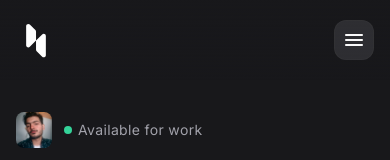
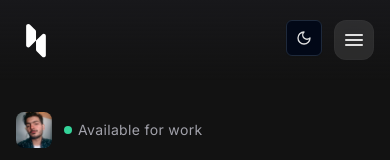
Before and after one commit to codewithmutahir/Portfolio, a React (Vite) app: page / in a window 390 px wide. Shown: the top 160 px of the page. Built offline with nearby package versions, Linux system fonts and the light colour scheme.

Commit message:
implemented dark mode

```diff
--- a/package.json
+++ b/package.json
@@ -11,6 +11,7 @@
   },
   "dependencies": {
     "@gsap/react": "^2.1.1",
+    "@radix-ui/react-dropdown-menu": "^2.1.2",
     "@radix-ui/react-icons": "^1.3.0",
     "@radix-ui/react-slot": "^1.1.0",
     "class-variance-authority": "^0.7.0",
--- a/src/components/Header.jsx
+++ b/src/components/Header.jsx
@@ -13,6 +13,7 @@
 COMPONENTS
 */
 import Navbar from "./Navbar";
+import { ModeToggle } from "./mode-toggle";
 
 
 const Header = () => {
@@ -32,15 +33,20 @@
           </a>
         </h1>
 
+
         <div className="relative md:justify-self-center">
+        <div className="grid grid-cols-2 gap-2">
+        <ModeToggle/>
           <button className="menu-btn md:hidden" onClick={() => setNavOpen((prev) => !prev)}>
             <span className="material-symbols-rounded">
             {navOpen ? 'close' : 'menu'}
                 </span>
           </button>
+        </div>
 
           <Navbar navOpen={navOpen}/>
         </div>
+
 
         <a href="#contact"
         className="btn btn-secondary max-md:hidden md:justify-self-end"
--- /dev/null
+++ b/src/components/mode-toggle.jsx
@@ -0,0 +1,38 @@
+import React from 'react';
+import { Moon, Sun } from 'lucide-react';
+
+import { Button } from '@/components/ui/button';
+import {
+  DropdownMenu,
+  DropdownMenuContent,
+  DropdownMenuItem,
+  DropdownMenuTrigger,
+} from '@/components/ui/dropdown-menu';
+import { useTheme } from '@/components/theme-provider';
+
+export function ModeToggle() {
+  const { setTheme } = useTheme();
+
+  return (
+    <DropdownMenu>
+      <DropdownMenuTrigger asChild>
+        <Button variant="outline" size="icon" className="lg:hidden">
+          <Sun className="h-[1.2rem] w-[1.2rem] rotate-0 scale-100 transition-all dark:-rotate-90 dark:scale-0" />
+          <Moon className="absolute h-[1.2rem] w-[1.2rem] rotate-90 scale-0 transition-all dark:rotate-0 dark:scale-100" />
+          <span className="sr-only">Toggle theme</span>
+        </Button>
+      </DropdownMenuTrigger>
+      <DropdownMenuContent align="end">
+        <DropdownMenuItem onClick={() => setTheme('light')}>
+          Light
+        </DropdownMenuItem>
+        <DropdownMenuItem onClick={() => setTheme('dark')}>
+          Dark
+        </DropdownMenuItem>
+        <DropdownMenuItem onClick={() => setTheme('system')}>
+          System
+        </DropdownMenuItem>
+      </DropdownMenuContent>
+    </DropdownMenu>
+  );
+}
--- /dev/null
+++ b/src/components/theme-provider.jsx
@@ -0,0 +1,58 @@
+import React, { createContext, useContext, useEffect, useState } from 'react';
+
+const initialState = {
+  theme: 'system',
+  setTheme: () => null,
+};
+
+const ThemeProviderContext = createContext(initialState);
+
+export function ThemeProvider({
+  children,
+  defaultTheme = 'system',
+  storageKey = 'vite-ui-theme',
+  ...props
+}) {
+  const [theme, setTheme] = useState(() => localStorage.getItem(storageKey) || defaultTheme);
+
+  useEffect(() => {
+    const root = window.document.documentElement;
+
+    root.classList.remove('light', 'dark');
+
+    if (theme === 'system') {
+      const systemTheme = window.matchMedia('(prefers-color-scheme: dark)').matches
+        ? 'dark'
+        : 'light';
+
+      root.classList.add(systemTheme);
+      return;
+    }
+
+    root.classList.add(theme);
+  }, [theme]);
+
+  const value = {
+    theme,
+    setTheme: (newTheme) => {
+      localStorage.setItem(storageKey, newTheme);
+      setTheme(newTheme);
+    },
+  };
+
+  return (
+    <ThemeProviderContext.Provider {...props} value={value}>
+      {children}
+    </ThemeProviderContext.Provider>
+  );
+}
+
+export const useTheme = () => {
+  const context = useContext(ThemeProviderContext);
+
+  if (context === undefined) {
+    throw new Error('useTheme must be used within a ThemeProvider');
+  }
+
+  return context;
+}
--- /dev/null
+++ b/src/components/ui/dropdown-menu.jsx
@@ -0,0 +1,160 @@
+import * as React from "react"
+import * as DropdownMenuPrimitive from "@radix-ui/react-dropdown-menu"
+import {
+  CheckIcon,
+  ChevronRightIcon,
+  DotFilledIcon,
+} from "@radix-ui/react-icons"
+
+import { cn } from "@/lib/utils"
+
+const DropdownMenu = DropdownMenuPrimitive.Root
+
+const DropdownMenuTrigger = DropdownMenuPrimitive.Trigger
+
+const DropdownMenuGroup = DropdownMenuPrimitive.Group
+
+const DropdownMenuPortal = DropdownMenuPrimitive.Portal
+
+const DropdownMenuSub = DropdownMenuPrimitive.Sub
+
+const DropdownMenuRadioGroup = DropdownMenuPrimitive.RadioGroup
+
+const DropdownMenuSubTrigger = React.forwardRef(({ className, inset, children, ...props }, ref) => (
+  <DropdownMenuPrimitive.SubTrigger
+    ref={ref}
+    className={cn(
+      "flex cursor-default select-none items-center rounded-sm px-2 py-1.5 text-sm outline-none focus:bg-accent data-[state=open]:bg-accent",
+      inset && "pl-8",
+      className
+    )}
+    {...props}>
+    {children}
+    <ChevronRightIcon className="ml-auto h-4 w-4" />
+  </DropdownMenuPrimitive.SubTrigger>
+))
+DropdownMenuSubTrigger.displayName =
+  DropdownMenuPrimitive.SubTrigger.displayName
+
+const DropdownMenuSubContent = React.forwardRef(({ className, ...props }, ref) => (
+  <DropdownMenuPrimitive.SubContent
+    ref={ref}
+    className={cn(
+      "z-50 min-w-[8rem] overflow-hidden rounded-md border bg-popover p-1 text-popover-foreground shadow-lg data-[state=open]:animate-in data-[state=closed]:animate-out data-[state=closed]:fade-out-0 data-[state=open]:fade-in-0 data-[state=closed]:zoom-out-95 data-[state=open]:zoom-in-95 data-[side=bottom]:slide-in-from-top-2 data-[side=left]:slide-in-from-right-2 data-[side=right]:slide-in-from-left-2 data-[side=top]:slide-in-from-bottom-2",
+      className
+    )}
+    {...props} />
+))
+DropdownMenuSubContent.displayName =
+  DropdownMenuPrimitive.SubContent.displayName
+
+const DropdownMenuContent = React.forwardRef(({ className, sideOffset = 4, ...props }, ref) => (
+  <DropdownMenuPrimitive.Portal>
+    <DropdownMenuPrimitive.Content
+      ref={ref}
+      sideOffset={sideOffset}
+      className={cn(
+        "z-50 min-w-[8rem] overflow-hidden rounded-md border bg-popover p-1 text-popover-foreground shadow-md",
+        "data-[state=open]:animate-in data-[state=closed]:animate-out data-[state=closed]:fade-out-0 data-[state=open]:fade-in-0 data-[state=closed]:zoom-out-95 data-[state=open]:zoom-in-95 data-[side=bottom]:slide-in-from-top-2 data-[side=left]:slide-in-from-right-2 data-[side=right]:slide-in-from-left-2 data-[side=top]:slide-in-from-bottom-2",
+        className
+      )}
+      {...props} />
+  </DropdownMenuPrimitive.Portal>
+))
+DropdownMenuContent.displayName = DropdownMenuPrimitive.Content.displayName
+
+const DropdownMenuItem = React.forwardRef(({ className, inset, ...props }, ref) => (
+  <DropdownMenuPrimitive.Item
+    ref={ref}
+    className={cn(
+      "relative flex cursor-default select-none items-center gap-2 rounded-sm px-2 py-1.5 text-sm outline-none transition-colors focus:bg-accent focus:text-accent-foreground data-[disabled]:pointer-events-none data-[disabled]:opacity-50 [&>svg]:size-4 [&>svg]:shrink-0",
+      inset && "pl-8",
+      className
+    )}
+    {...props} />
+))
+DropdownMenuItem.displayName = DropdownMenuPrimitive.Item.displayName
+
+const DropdownMenuCheckboxItem = React.forwardRef(({ className, children, checked, ...props }, ref) => (
+  <DropdownMenuPrimitive.CheckboxItem
+    ref={ref}
+    className={cn(
+      "relative flex cursor-default select-none items-center rounded-sm py-1.5 pl-8 pr-2 text-sm outline-none transition-colors focus:bg-accent focus:text-accent-foreground data-[disabled]:pointer-events-none data-[disabled]:opacity-50",
+      className
+    )}
+    checked={checked}
+    {...props}>
+    <span className="absolute left-2 flex h-3.5 w-3.5 items-center justify-center">
+      <DropdownMenuPrimitive.ItemIndicator>
+        <CheckIcon className="h-4 w-4" />
+      </DropdownMenuPrimitive.ItemIndicator>
+    </span>
+    {children}
+  </DropdownMenuPrimitive.CheckboxItem>
+))
+DropdownMenuCheckboxItem.displayName =
+  DropdownMenuPrimitive.CheckboxItem.displayName
+
+const DropdownMenuRadioItem = React.forwardRef(({ className, children, ...props }, ref) => (
+  <DropdownMenuPrimitive.RadioItem
+    ref={ref}
+    className={cn(
+      "relative flex cursor-default select-none items-center rounded-sm py-1.5 pl-8 pr-2 text-sm outline-none transition-colors focus:bg-accent focus:text-accent-foreground data-[disabled]:pointer-events-none data-[disabled]:opacity-50",
+      className
+    )}
+    {...props}>
+    <span className="absolute left-2 flex h-3.5 w-3.5 items-center justify-center">
+      <DropdownMenuPrimitive.ItemIndicator>
+        <DotFilledIcon className="h-4 w-4 fill-current" />
+      </DropdownMenuPrimitive.ItemIndicator>
+    </span>
+    {children}
+  </DropdownMenuPrimitive.RadioItem>
+))
+DropdownMenuRadioItem.displayName = DropdownMenuPrimitive.RadioItem.displayName
+
+const DropdownMenuLabel = React.forwardRef(({ className, inset, ...props }, ref) => (
+  <DropdownMenuPrimitive.Label
+    ref={ref}
+    className={cn("px-2 py-1.5 text-sm font-semibold", inset && "pl-8", className)}
+    {...props} />
+))
+DropdownMenuLabel.displayName = DropdownMenuPrimitive.Label.displayName
+
+const DropdownMenuSeparator = React.forwardRef(({ className, ...props }, ref) => (
+  <DropdownMenuPrimitive.Separator
+    ref={ref}
+    className={cn("-mx-1 my-1 h-px bg-muted", className)}
+    {...props} />
+))
+DropdownMenuSeparator.displayName = DropdownMenuPrimitive.Separator.displayName
+
+const DropdownMenuShortcut = ({
+  className,
+  ...props
+}) => {
+  return (
+    (<span
+      className={cn("ml-auto text-xs tracking-widest opacity-60", className)}
+      {...props} />)
+  );
+}
+DropdownMenuShortcut.displayName = "DropdownMenuShortcut"
+
+export {
+  DropdownMenu,
+  DropdownMenuTrigger,
+  DropdownMenuContent,
+  DropdownMenuItem,
+  DropdownMenuCheckboxItem,
+  DropdownMenuRadioItem,
+  DropdownMenuLabel,
+  DropdownMenuSeparator,
+  DropdownMenuShortcut,
+  DropdownMenuGroup,
+  DropdownMenuPortal,
+  DropdownMenuSub,
+  DropdownMenuSubContent,
+  DropdownMenuSubTrigger,
+  DropdownMenuRadioGroup,
+}
--- a/src/index.css
+++ b/src/index.css
@@ -11,7 +11,7 @@
 }
 
 body {
-  @apply bg-zinc-900 text-zinc-50;
+  @apply  text-zinc-50;
 }
 
 /* ----------------------------------- *\
@@ -204,3 +204,21 @@
     @apply bg-background text-foreground;
   }
 }
+
+/* Default Light Theme */
+:root {
+  --background-color: #ffffff; /* Light background */
+  --text-color: #000000; /* Light text color */
+}
+
+/* Dark Theme */
+html.dark {
+  --background-color: #121212; /* Dark background */
+  --text-color: #e0e0e0; /* Dark text color */
+}
+
+/* Apply the variables */
+body {
+  background-color: var(--background-color);
+  color: var(--text-color);
+}
--- a/src/main.jsx
+++ b/src/main.jsx
@@ -5,6 +5,7 @@
 
 import { StrictMode } from "react";
 import { createRoot } from "react-dom/client";
+import { ThemeProvider } from "./components/Theme-provider.jsx";
 import App from "./App.jsx";
 
 /**
@@ -16,6 +17,8 @@
 
 createRoot(document.getElementById("root")).render(
   <StrictMode>
+    <ThemeProvider defaultTheme="dark" storageKey="vite-ui-theme">
       <App />
+    </ThemeProvider>
   </StrictMode>
 );
```
Also changed, not shown: 1 other file (tests, documents, lock files or other folders).
